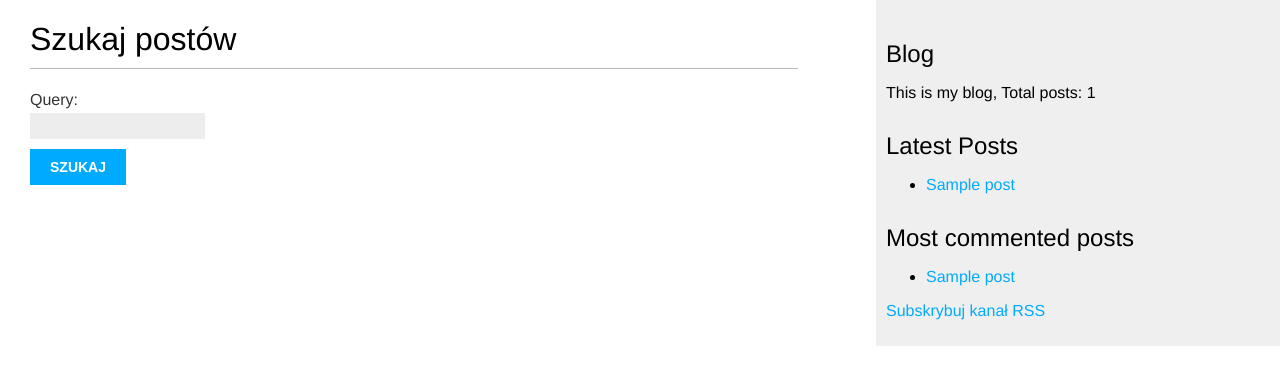
After one commit to Filip-Gluszcz/BLOG, a Django app: page /blog/search/ in a window 1280 px wide. The commit adds this page. Shown: the top 385 px of the page. Run offline with Django 3.2, Linux system fonts and the light colour scheme; tables that the repository leaves empty hold one stand-in row (values such as "Sample post").

Commit message:
RSS feed, sitemap, search

```diff
--- a/mysite/blog/froms.py
+++ b/mysite/blog/froms.py
@@ -1,5 +1,6 @@
 from django import forms
 from .models import Comment
+
 class EmailPostForm(forms.Form):
     name = forms.CharField(max_length=25)
     email = forms.EmailField()
@@ -12,3 +13,6 @@ class CommentForm(forms.ModelForm):
     class Meta:
         model = Comment
         fields = ('name', 'email', 'body')
+
+class SearchForm(forms.Form):
+    query = forms.CharField()
--- a/mysite/blog/templates/blog/base.html
+++ b/mysite/blog/templates/blog/base.html
@@ -1,3 +1,4 @@
+{% load blog_tags %}
 {% load static %}
 <!DOCTYPE html>
 <html lang="en">
@@ -15,7 +16,19 @@
     </div>
     <div id="sidebar">
         <h2>Blog</h2>
-        <p>This is my blog</p>
+        <p>This is my blog, Total posts: {% total_posts %}</p>
+        <h2>Latest Posts</h2>
+        {% show_latest_posts 3 %}
+        <h2>Most commented posts</h2>
+        {% get_most_commented_posts 3 as most_commented %}
+        <ul>
+            {% for post in most_commented %}
+                <li>
+                    <a href="{{ post.get_absolute_url }}">{{ post.title}}</a>
+                </li>
+            {% endfor %}
+        </ul>
+        <p><a href="{% url "blog:post_feed"%}">Subskrybuj kanał RSS</a></p>
         {% block sidebar %}
 
         {% endblock sidebar %}
--- a/mysite/blog/templates/blog/post/detail.html
+++ b/mysite/blog/templates/blog/post/detail.html
@@ -1,4 +1,5 @@
 {% extends "blog/base.html" %}
+{% load blog_tags %}
 
 {% block title %}{{post.title}}{% endblock title %}
 
@@ -7,7 +8,7 @@
     <p class="date">
         Opublikowany {{ post.publish }} przez {{ post.author }}
     </p>
-    {{ post.body|linebreaks }}
+    {{ post.body|markdown }}
     <p>
         <a href="{% url "blog:post_share" post.id %}">Udostępnij post</a>
     </p>
--- /dev/null
+++ b/mysite/blog/templates/blog/post/latest_posts.html
@@ -0,0 +1,7 @@
+<ul>
+    {% for post in latest_posts %}
+        <li>
+            <a href="{{ post.get_absolute_url }}">{{ post.title}}</a>
+        </li>
+    {% endfor %}
+</ul>
--- a/mysite/blog/templates/blog/post/list.html
+++ b/mysite/blog/templates/blog/post/list.html
@@ -1,4 +1,5 @@
 {% extends "blog/base.html" %}
+{% load blog_tags %}
 
 {% block title %}Blog{% endblock title %}
 
@@ -24,7 +25,7 @@
         <p class="date">
             Opublikowany {{ post.publish }} przez {{ post.author }}
         </p>
-        {{ post.body|truncatewords:30|linebreaks }}
+        {{ post.body|markdown|truncatewords_html:30 }}
     {% endfor %}
     {% include "blog/pagination.html" with page=posts %}
 {% endblock content %}
--- /dev/null
+++ b/mysite/blog/templates/blog/post/search.html
@@ -0,0 +1,31 @@
+{% extends "blog/base.html" %}
+{% load blog_tags %}
+
+{% block title %}Szukaj{% endblock title %}
+
+{% block content %}
+    {% if query %}
+        <h1>Posts containing {{ query }}</h1>
+        <h3>Found {{ total_results }} result{{ total_results|pluralize:"i" }}</h3>
+        {% for post in results %}
+            <h4>
+                <a href="{{ post.get_absolute_url }}">
+                    {{ post.title }}
+                </a>
+            </h4>
+            {{ post.body|markdown|truncatewords_html:5 }}
+        {% empty %}
+        <p>
+            No results for the specified query.
+        </p>
+        {% endfor %}
+    {% else %}
+    <h1>
+        Szukaj postów
+    </h1>
+    <form method="get">
+        {{ form.as_p }}
+        <input type="submit" value="Szukaj">
+    </form>
+    {% endif %}
+{% endblock content %}
--- /dev/null
+++ b/mysite/blog/templatetags/blog_tags.py
@@ -0,0 +1,26 @@
+from django import template
+from django.db.models import Count
+from django.utils.safestring import mark_safe
+from ..models import Post
+import markdown
+
+
+register = template.Library()
+
+@register.simple_tag
+def total_posts():
+    return Post.published.count()
+
+@register.inclusion_tag('blog/post/latest_posts.html')
+def show_latest_posts(count=5):
+    latest_posts = Post.published.order_by('-publish')[:count]
+    return {'latest_posts': latest_posts}
+
+@register.simple_tag
+def get_most_commented_posts(count=5):
+    return Post.published.annotate(total_comments=Count('comments')).filter(total_comments__gt=0).order_by('-total_comments')[:count]
+
+
+@register.filter(name='markdown')
+def markdown_format(text):
+    return mark_safe(markdown.markdown(text))
--- a/mysite/blog/urls.py
+++ b/mysite/blog/urls.py
@@ -1,5 +1,6 @@
 from django.urls import path
 from . import views
+from .feeds import LatestPostsFeed
 
 app_name = 'blog'
 
@@ -8,4 +9,6 @@ urlpatterns = [
     path('<int:year>/<int:month>/<int:day>/<slug:post>/', views.post_detail, name='post_detail'),
     path('<int:post_id>/share', views.post_share, name='post_share'),
     path('tag/<slug:tag_slug>/', views.post_list, name='post_list_by_tag'),
+    path('feed/', LatestPostsFeed(), name='post_feed'),
+    path('search/', views.post_search, name='post_search'),
 ]
--- a/mysite/blog/views.py
+++ b/mysite/blog/views.py
@@ -2,10 +2,11 @@ from django.shortcuts import render, get_object_or_404
 from django.core.paginator import Paginator, EmptyPage, PageNotAnInteger
 from django.core.mail import send_mail
 from django.views.generic import ListView
-from .models import Post, Comment
-from .froms import EmailPostForm, CommentForm
+from .models import Post
+from .froms import EmailPostForm, CommentForm, SearchForm
 from taggit.models import Tag
 from django.db.models import Count
+from django.contrib.postgres.search import SearchVector, SearchQuery, SearchRank, TrigramSimilarity
 
 class PostListView(ListView):
     queryset = Post.published.all() # standardowo dodaje sie 'model = Post' ale wtedy widok wywołuje Post.objects.all() zamiast Post.published.all()
@@ -77,3 +78,29 @@ def post_share(request, post_id):
             sent = True
     else: form = EmailPostForm()
     return render(request, 'blog/post/share.html', {'post': post, 'form': form, 'sent': sent})
+
+# def post_search(request):
+#     form = SearchForm()
+#     query = None
+#     results = []
+#     if 'query' in request.GET:
+#         form = SearchForm(request.GET)
+#         if form.is_valid():
+#             query = form.cleaned_data['query']
+#             search_vector = SearchVector('title', weight='A') + SearchVector('body', weight='B')
+#             search_query = SearchQuery(query)
+#             results = Post.objects.annotate(search=search_vector, rank=SearchRank(search_vector, search_query)).filter(rank__gte=0.3).order_by('-rank')
+
+#     return render(request, 'blog/post/search.html', {'form': form, 'results': results, 'query': query})
+
+def post_search(request):
+    form = SearchForm()
+    query = None
+    results = []
+    if 'query' in request.GET:
+        form = SearchForm(request.GET)
+        if form.is_valid():
+            query = form.cleaned_data['query']
+            results = Post.objects.annotate(similarity=TrigramSimilarity('title', query)).filter(similarity__gte=0.1).order_by('-similarity')
+
+    return render(request, 'blog/post/search.html', {'form': form, 'results': results, 'query': query})
--- a/mysite/mysite/urls.py
+++ b/mysite/mysite/urls.py
@@ -14,9 +14,14 @@ Including another URLconf
     2. Add a URL to urlpatterns:  path('blog/', include('blog.urls'))
 """
 from django.contrib import admin
+from django.contrib.sitemaps.views import sitemap
 from django.urls import path, include
+from blog.sitemaps import PostSitemap
+
+sitemaps = {'posts': PostSitemap,}
 
 urlpatterns = [
     path('admin/', admin.site.urls),
     path('blog/', include('blog.urls', namespace='blog')),
+    path('sitemap.xml', sitemap, {'sitemaps': sitemaps}, name='django.contrib.sitemaps.views.sitemap'),
 ]
```
Also changed, not shown: mysite/blog/feeds.py (added, +18 -0 lines), mysite/blog/sitemaps.py (added, +13 -0 lines), mysite/mysite/settings.py (+16 -2 lines), mysite/blog/templatetags/__init__.py (added).
